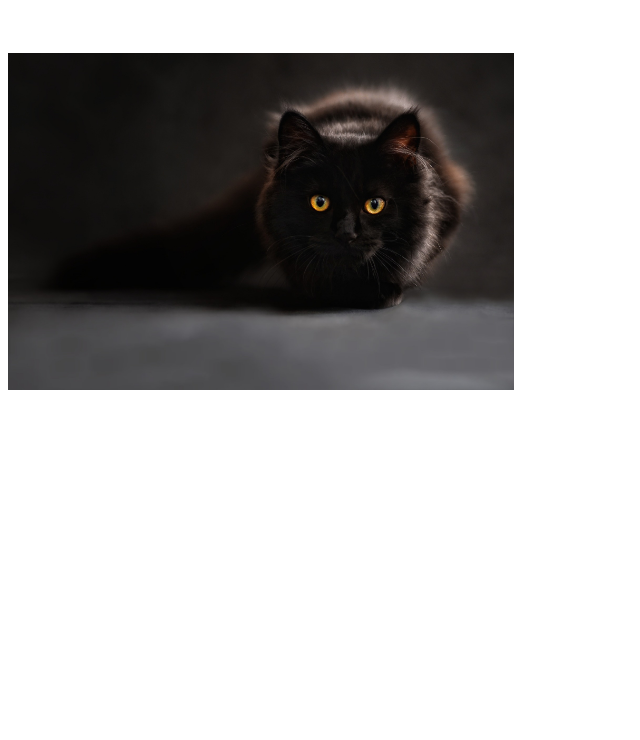
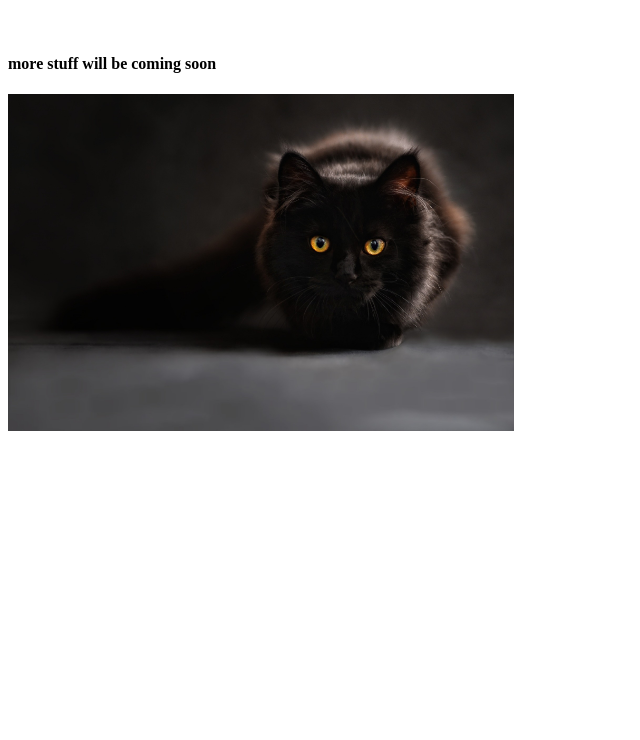
Before and after one commit to Mc3CodeBreakers/Mc3CodeBreakers.github.io, a plain HTML site: page index.html in a window 1280 px wide. Shown: the part 60-800 px from the top of the page, without its empty margins (0-640 px from the left). Drawn offline with Linux system fonts and the light colour scheme.

Commit message:
Update index.html
testing orga upgrade and push

```diff
--- a/index.html
+++ b/index.html
@@ -5,5 +5,6 @@
 <body>
 	<h1>codebreaker</h1>
 	<h2><marquee>This page is under construction</marquee></h2>
+	<h4>more stuff will be coming soon</h4>
 	<img src="maine-coon-694730_1920.jpg" alt="pic of void" width="40%">
 </body>
```
